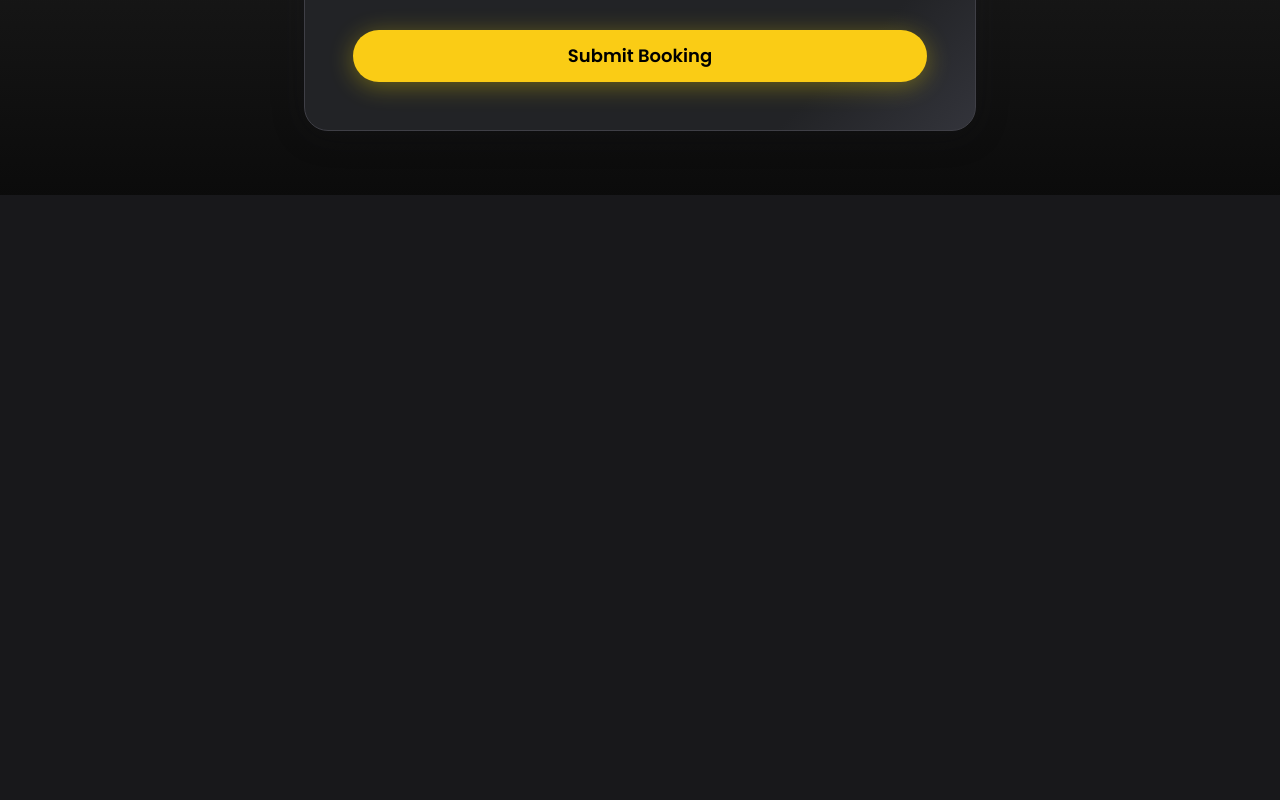
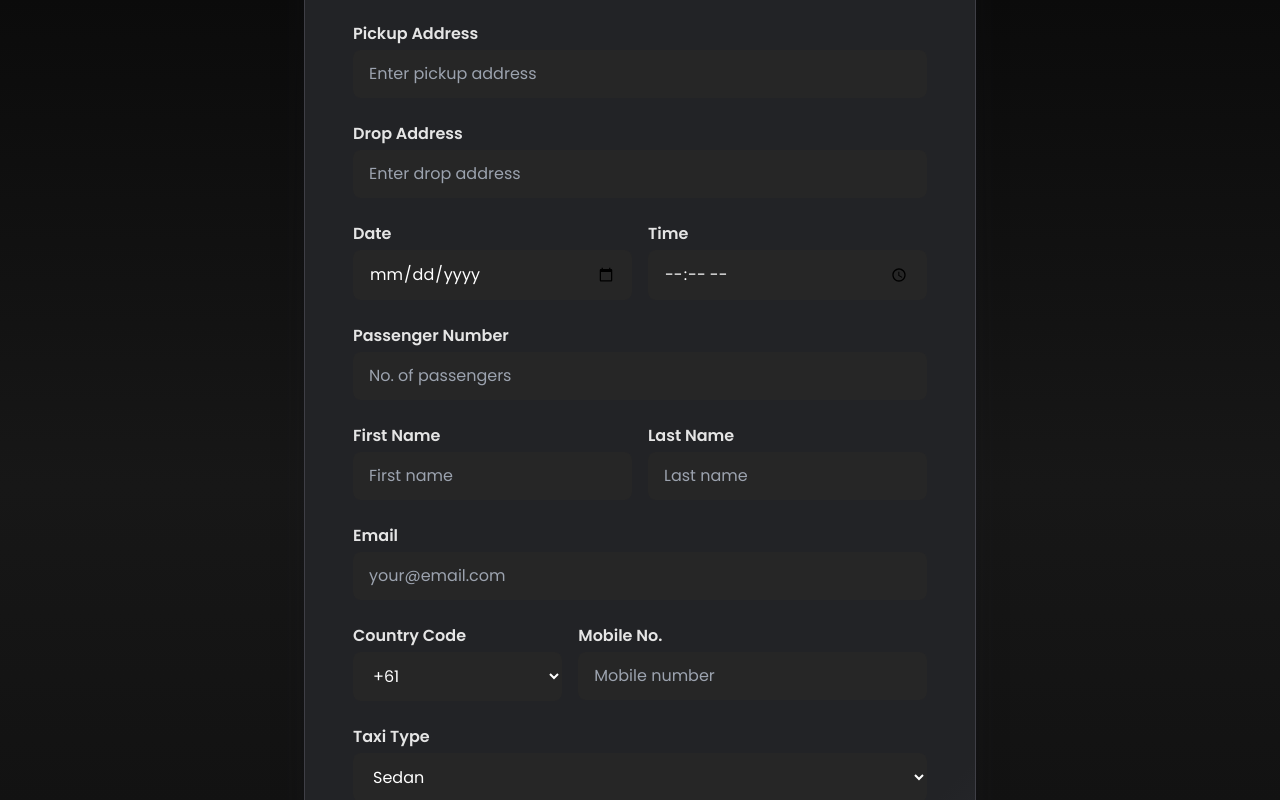
Before and after one commit to mr-ssc/texi-client-demo1, a React (Create React App) app: page /BookingForm in a window 1280 px wide. Shown: the part 260-1060 px from the top of the page. Before the commit the page ends 800 px from the top, so only its background shows below. Built offline with nearby package versions, Linux system fonts and the light colour scheme.

Commit message:
first commit

```diff
--- a/src/component/BookingForm.js
+++ b/src/component/BookingForm.js
@@ -6,17 +6,145 @@ const BookingForm = () => {
       <form className="matte-card anim-fade p-8 md:p-12 rounded-3xl max-w-2xl w-full grid grid-cols-1 gap-6 shadow-2xl border border-neutral-800">
         <h2 className="text-3xl font-extrabold text-yellow-400 mb-2 tracking-tight text-center">Book Your Taxi</h2>
 
-        {/* Form fields go here - same as your original HTML */}
         <div>
           <label className="block text-neutral-200 mb-1 font-semibold">Service Type</label>
           <select className="w-full rounded-lg px-4 py-3 bg-neutral-800 text-white border-none outline-none focus:ring-2 focus:ring-yellow-400 transition">
             <option>General Transfers</option>
             <option>Airport Transport</option>
-            {/* Add other options */}
+            <option>Cruise Transport</option>
+            <option>Event Transport</option>
+            <option>Wedding Transport</option>
+            <option>Racecourse Transport</option>
+            <option>Birthday Transport</option>
+            <option>School Transport</option>
           </select>
         </div>
 
-        {/* Add all other form fields... */}
+        <div>
+          <label className="block text-neutral-200 mb-1 font-semibold">Pickup Address</label>
+          <input
+            type="text"
+            className="w-full rounded-lg px-4 py-3 bg-neutral-800 text-white border-none outline-none focus:ring-2 focus:ring-yellow-400 transition"
+            placeholder="Enter pickup address"
+          />
+        </div>
+
+        <div>
+          <label className="block text-neutral-200 mb-1 font-semibold">Drop Address</label>
+          <input
+            type="text"
+            className="w-full rounded-lg px-4 py-3 bg-neutral-800 text-white border-none outline-none focus:ring-2 focus:ring-yellow-400 transition"
+            placeholder="Enter drop address"
+          />
+        </div>
+
+
+        <div className="flex flex-col sm:flex-row gap-4">
+          <div className="flex-1">
+            <label className="block text-neutral-200 mb-1 font-semibold">Date</label>
+            <input
+              type="date"
+              className="w-full rounded-lg px-4 py-3 bg-neutral-800 text-white border-none outline-none focus:ring-2 focus:ring-yellow-400 transition"
+            />
+          </div>
+          <div className="flex-1">
+            <label className="block text-neutral-200 mb-1 font-semibold">Time</label>
+            <input
+              type="time"
+              className="w-full rounded-lg px-4 py-3 bg-neutral-800 text-white border-none outline-none focus:ring-2 focus:ring-yellow-400 transition"
+            />
+          </div>
+        </div>
+
+        <div>
+          <label className="block text-neutral-200 mb-1 font-semibold">Passenger Number</label>
+          <input
+            type="number"
+            min="1"
+            max="20"
+            className="w-full rounded-lg px-4 py-3 bg-neutral-800 text-white border-none outline-none focus:ring-2 focus:ring-yellow-400 transition"
+            placeholder="No. of passengers"
+          />
+        </div>
+
+        <div className="flex gap-4">
+          <div className="flex-1">
+            <label className="block text-neutral-200 mb-1 font-semibold">First Name</label>
+            <input
+              type="text"
+              className="w-full rounded-lg px-4 py-3 bg-neutral-800 text-white border-none outline-none focus:ring-2 focus:ring-yellow-400 transition"
+              placeholder="First name"
+            />
+          </div>
+          <div className="flex-1">
+            <label className="block text-neutral-200 mb-1 font-semibold">Last Name</label>
+            <input
+              type="text"
+              className="w-full rounded-lg px-4 py-3 bg-neutral-800 text-white border-none outline-none focus:ring-2 focus:ring-yellow-400 transition"
+              placeholder="Last name"
+            />
+          </div>
+        </div>
+
+        <div>
+          <label className="block text-neutral-200 mb-1 font-semibold">Email</label>
+          <input
+            type="email"
+            className="w-full rounded-lg px-4 py-3 bg-neutral-800 text-white border-none outline-none focus:ring-2 focus:ring-yellow-400 transition"
+            placeholder="your@email.com"
+          />
+        </div>
+
+
+
+
+        <div className="flex flex-col sm:flex-row gap-4">
+          <div className="w-full sm:w-auto sm:flex-[0.6]">
+            <label className="block text-neutral-200 mb-1 font-semibold">Country Code</label>
+            <select className="w-full rounded-lg px-4 py-3 bg-neutral-800 text-white border-none outline-none focus:ring-2 focus:ring-yellow-400 transition">
+              <option>+61</option>
+              <option>+1</option>
+              <option>+44</option>
+              <option>+91</option>
+            </select>
+          </div>
+          <div className="w-full sm:flex-1">
+            <label className="block text-neutral-200 mb-1 font-semibold">Mobile No.</label>
+            <input
+              type="tel"
+              className="w-full rounded-lg px-4 py-3 bg-neutral-800 text-white border-none outline-none focus:ring-2 focus:ring-yellow-400 transition"
+              placeholder="Mobile number"
+            />
+          </div>
+        </div>
+
+        <div>
+          <label className="block text-neutral-200 mb-1 font-semibold">Taxi Type</label>
+          <select className="w-full rounded-lg px-4 py-3 bg-neutral-800 text-white border-none outline-none focus:ring-2 focus:ring-yellow-400 transition">
+            <option>Sedan</option>
+            <option>Baby Seat Maxi</option>
+            <option>Maxi 7 Seats</option>
+            <option>Maxi 11 Seats</option>
+            <option>Party Bus</option>
+            <option>Wheelchair Taxi</option>
+          </select>
+        </div>
+
+        <div>
+          <label className="block text-neutral-200 mb-1 font-semibold">Trip Type</label>
+          <select className="w-full rounded-lg px-4 py-3 bg-neutral-800 text-white border-none outline-none focus:ring-2 focus:ring-yellow-400 transition">
+            <option>One Way</option>
+            <option>Return Trip</option>
+          </select>
+        </div>
+
+        <div>
+          <label className="block text-neutral-200 mb-1 font-semibold">Additional Information</label>
+          <textarea
+            className="w-full rounded-lg px-4 py-3 bg-neutral-800 text-white border-none outline-none focus:ring-2 focus:ring-yellow-400 transition min-h-[60px]"
+            placeholder="Any special requests or info"
+          ></textarea>
+        </div>
 
         <button type="submit" className="bg-yellow-400 hover:bg-yellow-300 text-black font-bold text-lg px-6 py-3 rounded-full mt-2 shadow-lg transition-all duration-200 yellow-glow anim-pop">
           Submit Booking
```
Also changed, not shown: src/component/Home.css (deleted).
